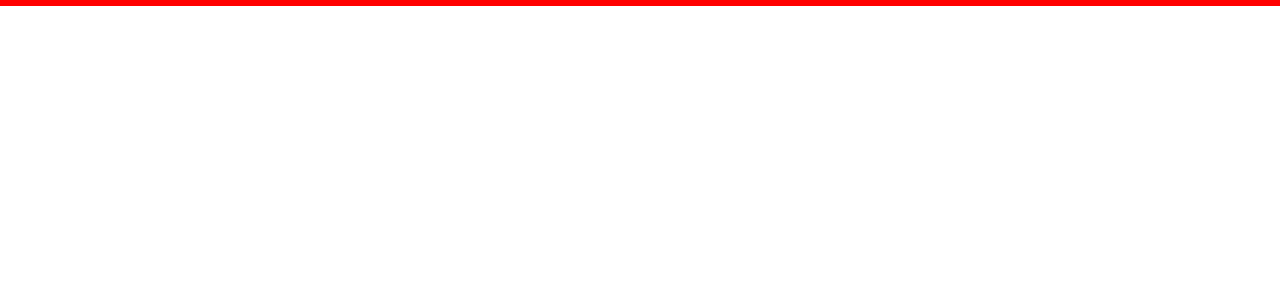
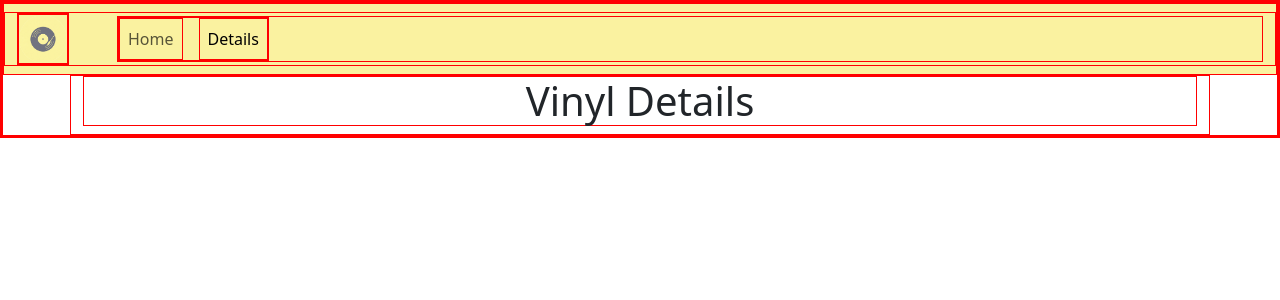
Before and after one commit to francescodelmonaco/progetto-finale-spec-frontend-front, a React (Vite) app in the folder frontend/: page /details in a window 1280 px wide. Before the commit this address had no page. Shown: the top 300 px of the page. Built offline with nearby package versions, Linux system fonts and the light colour scheme.

Commit message:
add: single vinyl details page

```diff
--- a/frontend/src/App.jsx
+++ b/frontend/src/App.jsx
@@ -5,6 +5,7 @@ import DefaultLayout from "./layouts/DefaultLayout"
 
 // pages
 import HomePage from "./pages/HomePage"
+import VinylDetails from "./pages/VinylDetails"
 
 export default function App() {
   return (
@@ -13,6 +14,7 @@ export default function App() {
         <Routes>
           <Route Component={DefaultLayout}>
             <Route path="/" Component={HomePage} />
+            <Route path="/details" Component={VinylDetails} />
           </Route>
         </Routes>
       </BrowserRouter>
--- a/frontend/src/components/NavBar.jsx
+++ b/frontend/src/components/NavBar.jsx
@@ -1,21 +1,25 @@
+import { Link, NavLink } from "react-router-dom"
+
 export default function NavBar() {
     return (
-        <nav class="navbar navbar-expand-lg bg-body-tertiary">
-            <div class="container-fluid">
-                <a class="navbar-brand" href="#">Navbar</a>
+        <nav className="navbar navbar-expand-lg">
+            <div className="container-fluid d-flex gap-5">
+                <Link to={"/"}>
+                    <img src="/src/assets/vinylmatch-logo.svg" alt="Vinyl logo" style={{ height: 50 }} />
+                </Link>
 
-                <button class="navbar-toggler" type="button" data-bs-toggle="collapse" data-bs-target="#navbarSupportedContent" aria-controls="navbarSupportedContent" aria-expanded="false" aria-label="Toggle navigation">
-                    <span class="navbar-toggler-icon"></span>
+                <button className="navbar-toggler" type="button" data-bs-toggle="collapse" data-bs-target="#navbarSupportedContent" aria-controls="navbarSupportedContent" aria-expanded="false" aria-label="Toggle navigation">
+                    <span className="navbar-toggler-icon"></span>
                 </button>
 
-                <div class="collapse navbar-collapse" id="navbarSupportedContent">
-                    <ul class="navbar-nav me-auto mb-2 mb-lg-0">
-                        <li class="nav-item">
-                            <a class="nav-link active" aria-current="page" href="#">Home</a>
+                <div className="collapse navbar-collapse" id="navbarSupportedContent">
+                    <ul className="navbar-nav me-auto mb-2 mb-lg-0 gap-3">
+                        <li className="nav-item">
+                            <NavLink className="nav-link" aria-current="page" to={"/"}>Home</NavLink>
                         </li>
 
-                        <li class="nav-item">
-                            <a class="nav-link" href="#">Link</a>
+                        <li className="nav-item">
+                            <NavLink className="nav-link" aria-current="page" to={"/details"}>Details</NavLink>
                         </li>
                     </ul>
                 </div>
--- a/frontend/src/index.css
+++ b/frontend/src/index.css
@@ -1,3 +1,16 @@
 * {
+    margin: 0;
+    padding: 0;
+    box-sizing: border-box;
+
     border: 1px solid red;
 }
+
+:root {
+    --yellow: #faf2a0
+}
+
+/* navbar */
+nav {
+    background-color: var(--yellow) !important;
+}
--- /dev/null
+++ b/frontend/src/pages/VinylDetails.jsx
@@ -0,0 +1,7 @@
+export default function VinylDetails() {
+    return (
+        <>
+            <h1 className="text-center">Vinyl Details</h1>
+        </>
+    )
+}
```
